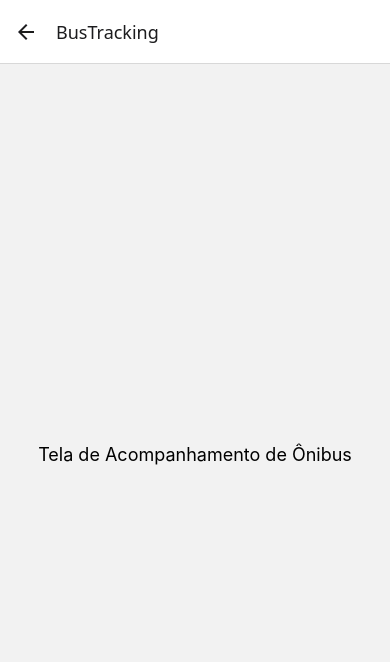
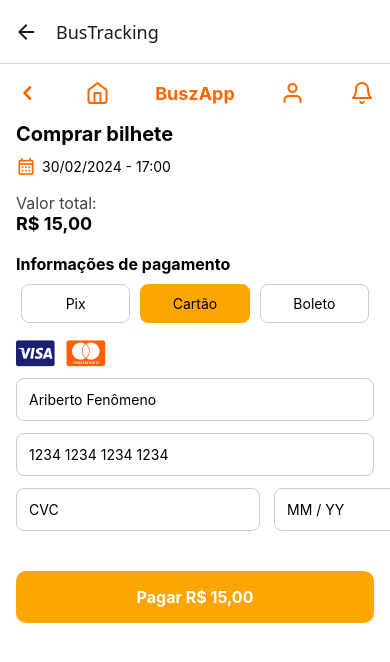
Before and after one commit to diogoBenedet/teste, a React Native app: screen /BusTracking in a window 390 px wide. Shown: the top 662 px of the page. Built offline with nearby package versions, Linux system fonts and the light colour scheme.

Commit message:
segundo commit

```diff
--- a/screens/BusTrackingScreen.tsx
+++ b/screens/BusTrackingScreen.tsx
@@ -1,17 +1,125 @@
 import React from 'react';
-import { View, Text, StyleSheet } from 'react-native';
+import {
+  View, Text, StyleSheet, TextInput, TouchableOpacity, ScrollView
+} from 'react-native';
+import { Entypo, Feather, FontAwesome, MaterialCommunityIcons } from '@expo/vector-icons';
+import { useNavigation } from '@react-navigation/native';
+import { NativeStackNavigationProp } from '@react-navigation/native-stack';
+import { RootStackParamList } from '../navigation';
 
-export default function BusTrackingScreen() {
+type NavigationProp = NativeStackNavigationProp<RootStackParamList, 'BusTracking'>;
+
+export default function BuyTicketScreen() {
+  const navigation = useNavigation<NavigationProp>();
+
   return (
-    <View style={styles.container}>
-      <Text style={styles.text}>Tela de Acompanhamento de Ônibus</Text>
-    </View>
+    <ScrollView style={styles.container}>
+      <View style={styles.header}>
+        <TouchableOpacity onPress={() => navigation.goBack()}>
+          <Entypo name="chevron-left" size={24} color="#FF6600" />
+        </TouchableOpacity>
+        <Feather name="home" size={24} color="#FF6600" />
+        <Text style={styles.logo}>BuszApp</Text>
+        <Feather name="user" size={24} color="#FF6600" />
+        <Feather name="bell" size={24} color="#FF6600" />
+      </View>
+
+      <Text style={styles.title}>Comprar bilhete</Text>
+
+      <View style={styles.row}>
+        <MaterialCommunityIcons name="calendar-month-outline" size={20} color="#FF6600" />
+        <Text>30/02/2024 - 17:00</Text>
+      </View>
+
+      <Text style={styles.total}>Valor total:</Text>
+      <Text style={styles.price}>R$ 15,00</Text>
+
+      <Text style={styles.sectionTitle}>Informações de pagamento</Text>
+
+      <View style={styles.paymentMethods}>
+        <TouchableOpacity style={styles.method}><Text>Pix</Text></TouchableOpacity>
+        <TouchableOpacity style={[styles.method, styles.activeMethod]}><Text>Cartão</Text></TouchableOpacity>
+        <TouchableOpacity style={styles.method}><Text>Boleto</Text></TouchableOpacity>
+      </View>
+
+      <View style={styles.cardRow}>
+        <FontAwesome name="cc-visa" size={30} color="#1A1F71" />
+        <FontAwesome name="cc-mastercard" size={30} color="#FF5F00" />
+      </View>
+
+      <TextInput style={styles.input} value="Ariberto Fenômeno" placeholder="Nome Completo" />
+      <TextInput style={styles.input} value="1234 1234 1234 1234" placeholder="Número do Cartão" keyboardType="numeric" />
+      <View style={styles.row}>
+        <TextInput style={[styles.input, styles.halfInput]} placeholder="CVC" keyboardType="numeric" />
+        <TextInput style={[styles.input, styles.halfInput]} placeholder="MM / YY" />
+      </View>
+
+      <TouchableOpacity style={styles.payButton}>
+        <Text style={styles.payButtonText}>Pagar R$ 15,00</Text>
+      </TouchableOpacity>
+    </ScrollView>
   );
 }
 
 const styles = StyleSheet.create({
-  container: { flex: 1, alignItems: 'center', justifyContent: 'center' },
-  text: { fontSize: 18 }
+  container: { flex: 1, backgroundColor: '#fff', padding: 16 },
+  header: {
+    flexDirection: 'row',
+    justifyContent: 'space-between',
+    alignItems: 'center',
+    marginBottom: 16
+  },
+  logo: { fontSize: 18, fontWeight: 'bold', color: '#FF6600' },
+  title: { fontSize: 20, fontWeight: 'bold', marginBottom: 10 },
+  row: { flexDirection: 'row', alignItems: 'center', gap: 6, marginBottom: 8 },
+  total: { fontSize: 16, color: '#444', marginTop: 8 },
+  price: { fontSize: 18, fontWeight: 'bold', color: '#000' },
+  sectionTitle: { fontSize: 16, fontWeight: 'bold', marginTop: 20, marginBottom: 10 },
+  paymentMethods: {
+    flexDirection: 'row',
+    justifyContent: 'space-between',
+    marginBottom: 15
+  },
+  method: {
+    flex: 1,
+    borderColor: '#ccc',
+    borderWidth: 1,
+    padding: 10,
+    alignItems: 'center',
+    borderRadius: 8,
+    marginHorizontal: 5
+  },
+  activeMethod: {
+    backgroundColor: '#FFA500',
+    borderColor: '#FFA500'
+  },
+  cardRow: {
+    flexDirection: 'row',
+    justifyContent: 'flex-start',
+    gap: 12,
+    marginBottom: 10
+  },
+  input: {
+    borderWidth: 1,
+    borderColor: '#ccc',
+    padding: 12,
+    borderRadius: 8,
+    marginBottom: 12
+  },
+  halfInput: {
+    flex: 1,
+    marginRight: 8
+  },
+  payButton: {
+    backgroundColor: '#FFA500',
+    padding: 16,
+    alignItems: 'center',
+    borderRadius: 10,
+    marginTop: 20
+  },
+  payButtonText: {
+    fontWeight: 'bold',
+    fontSize: 16,
+    color: '#fff'
+  }
 });
-
-// aaaaa
--- a/screens/HomeScreen.tsx
+++ b/screens/HomeScreen.tsx
@@ -32,12 +32,12 @@ export default function HomeScreen() {
 
       <TouchableOpacity style={styles.button} onPress={() => navigation.navigate('BusTracking')}>
         <MaterialIcons name="directions-bus" size={24} color="black" />
-        <Text style={styles.buttonText}>Acompanhar Ônibus</Text>
+        <Text style={styles.buttonText}>Comprar Bilhete</Text>
       </TouchableOpacity>
 
       <TouchableOpacity style={styles.button} onPress={() => navigation.navigate('BuyPass')}>
         <FontAwesome name="credit-card" size={22} color="black" />
-        <Text style={styles.buttonText}>Comprar Passe</Text>
+        <Text style={styles.buttonText}>Acompanhar Saldo</Text>
       </TouchableOpacity>
 
       <TouchableOpacity style={styles.button} onPress={() => navigation.navigate('PlanRoute')}>
```
